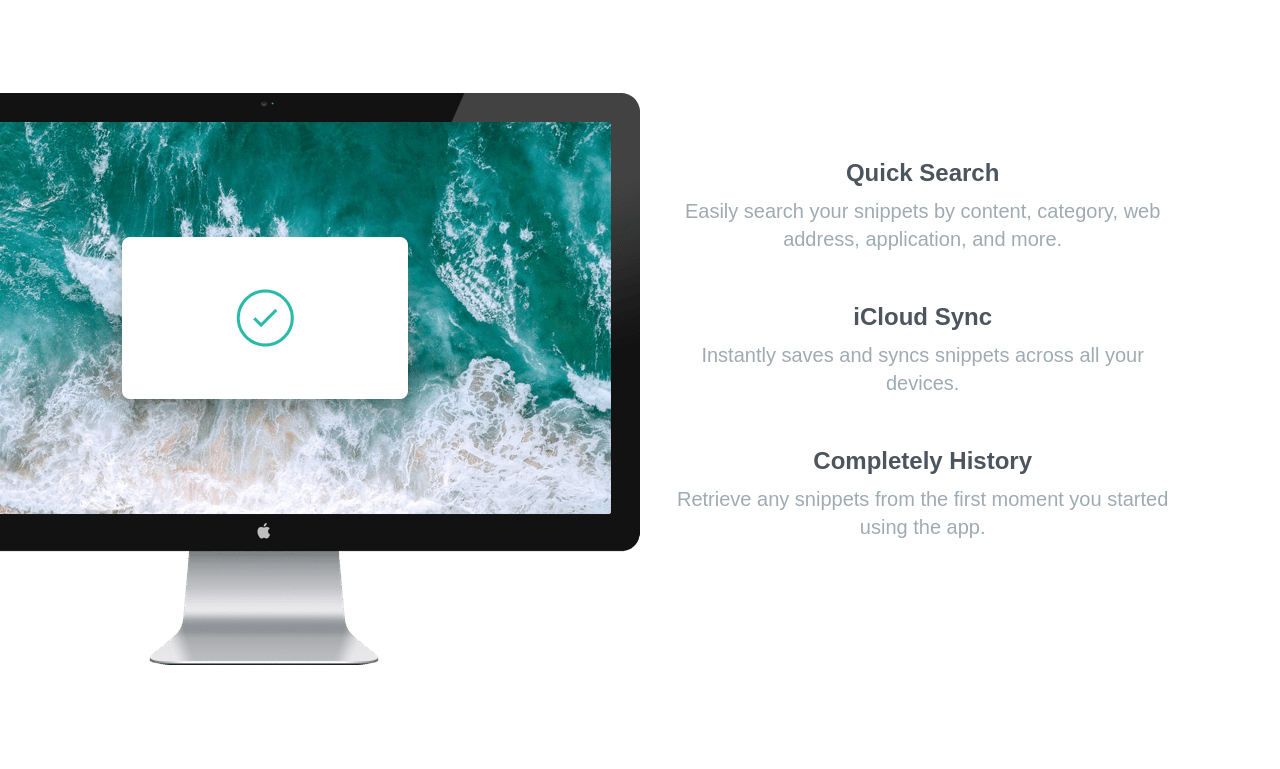
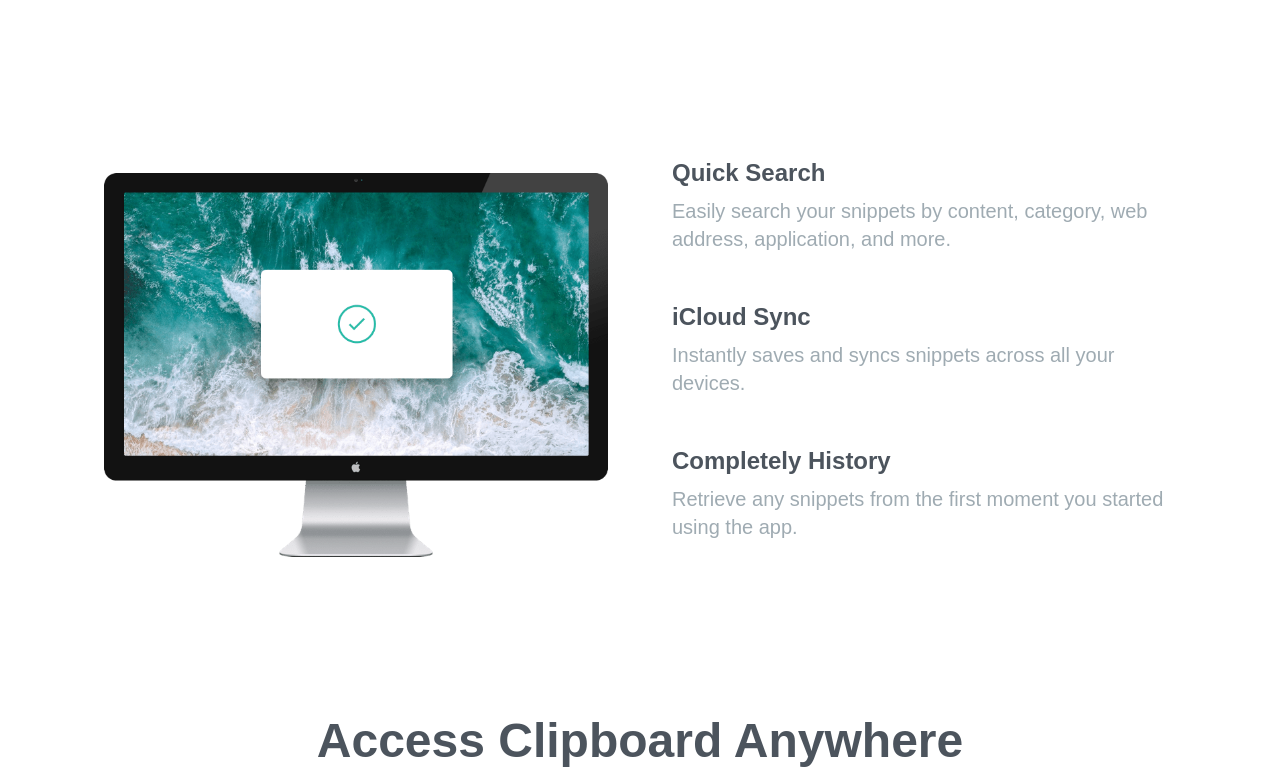
Before and after one commit to hugotacito/tailwind-from-scratch, a website: page project-09/index.html in a window 1280 px wide. Shown: the part 944-1713 px from the top of the page. Drawn offline with Linux system fonts and the light colour scheme; a web font is replaced by a local one.

Commit message:
finishing project 09

```diff
--- a/project-09/index.html
+++ b/project-09/index.html
@@ -55,19 +55,17 @@
     </section>
     <!-- Features -->
     <section id="features">
-      <div class="section-container my-20">
-        <div class="relative flex flex-col md:flex-row md:space-x-32">
+      <div class="section-container my-20 max-w-none">
+        <div
+          class="flex flex-col items-center md:flex-row md:space-x-16 xl:space-x-32"
+        >
           <!-- Image -->
           <div class="md:w-1/2">
-            <img
-              src="images/image-computer.png"
-              alt=""
-              class="md:absolute top-0 right-1/2"
-            />
+            <img src="images/image-computer.png" alt="" class="" />
           </div>
           <!-- Itens Container -->
           <div
-            class="flex flex-col mt-16 mb-24 space-y-12 text-xl md:mb-60 mb:text-left md:pl-20"
+            class="flex flex-col mt-16 mb-24 space-y-12 text-xl md:text-left md:w-1/2"
           >
             <!-- Item 1 -->
             <div>
@@ -150,7 +148,7 @@
     <!-- References Section -->
     <section id="references">
       <div
-        class="flex flex-col items-center justify-between max-w-6xl mx-auto space-y-16 my-44 px-10 md:flex-row md:space-y-0"
+        class="flex flex-col items-center justify-between max-w-6xl mx-auto space-y-16 my-44 md:flex-row md:space-y-0"
       >
         <img src="images/logo-google.png" alt="" />
         <img src="images/logo-ibm.png" alt="" />
@@ -194,7 +192,7 @@
           <!-- Menus -->
           <div>
             <div
-              class="flex flex-col space-y-4 md:flex-row md:space-x-24 md:space-y-0"
+              class="flex flex-col space-y-4 md:flex-row md:space-x-24 md:space-y-0 md:mx-8"
             >
               <!-- Menu 1 -->
               <div class="flex flex-col space-y-4 text-center md:text-left">
@@ -222,7 +220,9 @@
           </div>
           <!-- Social Icons -->
           <div>
-            <div class="flex items-center justify-between w-32 py-1">
+            <div
+              class="flex items-center justify-between w-32 py-1 mt-5 md:mt-0"
+            >
               <a href="#">
                 <img
                   src="images/icon-facebook.svg"
```
Also changed, not shown: project-09/css/style.css.
